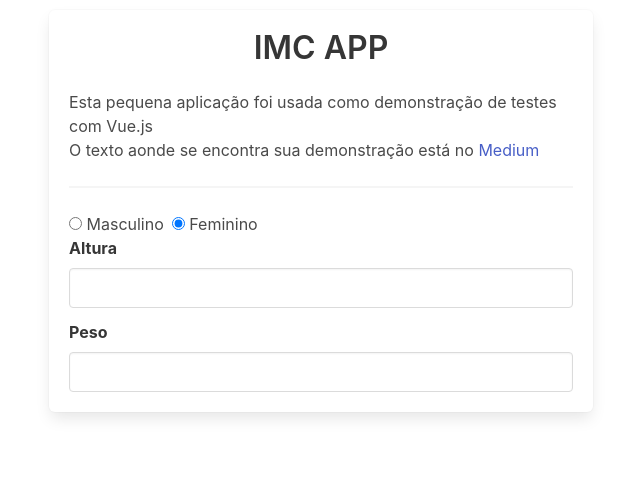
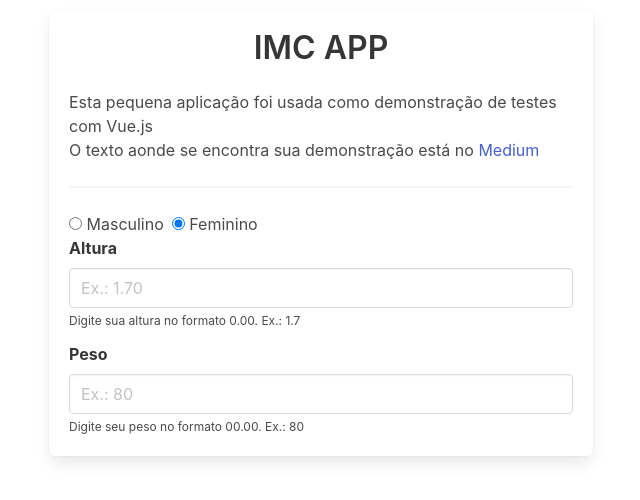
Before and after one commit to emanuelgsouza/imc-vue-app, a Vue app: page / in a window 1280 px wide. Shown: the top 500 px of the page, without its empty margins (319-959 px from the left). Built offline with nearby package versions, Linux system fonts and the light colour scheme.

Commit message:
- added helps

```diff
--- a/src/App.vue
+++ b/src/App.vue
@@ -58,12 +58,14 @@
 
           <div class="field">
             <label for="heigth" class="label"> Altura </label>
-            <input id="heigth" type="number" class="input" v-model="heigth" step="0.1" min="0">
+            <input id="heigth" type="number" class="input" v-model="heigth" step="0.1" min="0" placeholder="Ex.: 1.70">
+            <span class="help"> Digite sua altura no formato 0.00. Ex.: 1.7 </span>
           </div>
 
           <div class="field">
             <label for="heigth" class="label"> Peso </label>
-            <input id="weight" type="number" class="input" v-model="weight" step="0.1" min="0">
+            <input id="weight" type="number" class="input" v-model="weight" step="0.1" min="0" placeholder="Ex.: 80">
+            <span class="help"> Digite seu peso no formato 00.00. Ex.: 80 </span>
           </div>
         </div>
 
```
